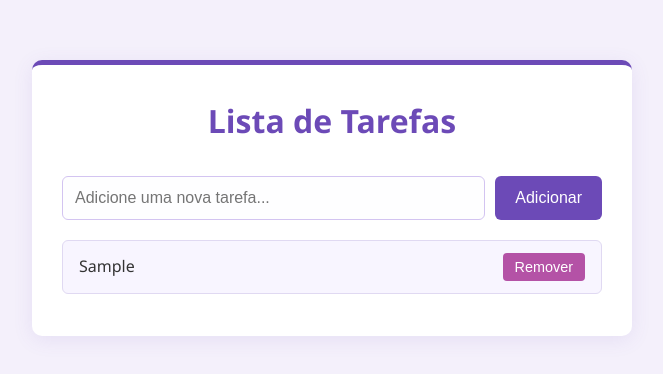
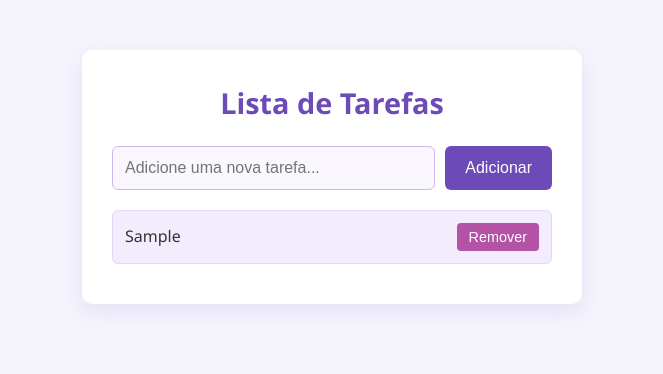
Before and after one commit to Bahnanah/lista-de-tarefas, a plain HTML site: page index.html in a window 1280 px wide. Both pictures are taken after typing "Sample" into the empty fields and a click on the button "Adicionar". Shown: the whole page, without its empty margins (308-971 px from the left). Drawn offline with Linux system fonts and the light colour scheme.

Commit message:
style.css

```diff
--- a/style.css
+++ b/style.css
@@ -8,56 +8,57 @@
 /* Corpo da página */
 body {
     font-family: 'Segoe UI', Tahoma, Geneva, Verdana, sans-serif;
-    background-color: #f4f0fb;
+    background-color: #f5f3fc;
     color: #333;
     line-height: 1.6;
+    min-height: 100vh;
+    display: flex;
+    justify-content: center;
+    align-items: start;
+    padding-top: 50px;
 }
 
 /* Container principal */
 .container {
-    max-width: 600px;
-    margin: 60px auto;
+    background-color: #fff;
     padding: 30px;
-    background-color: #fff;
     border-radius: 10px;
-    box-shadow: 0 4px 20px rgba(108, 74, 183, 0.1);
-    border-top: 5px solid #6c4ab7;
+    box-shadow: 0 8px 20px rgba(108, 74, 183, 0.1);
+    max-width: 500px;
+    width: 100%;
 }
 
-/* Cabeçalho */
-header {
+/* Título */
+h1 {
     text-align: center;
-    margin-bottom: 30px;
+    color: #6c4ab7;
+    margin-bottom: 20px;
+    font-size: 1.8rem;
 }
 
-header h1 {
-    font-size: 2rem;
-    color: #6c4ab7;
-}
-
-/* Formulário de entrada */
-.task-input form {
+/* Formulário */
+form {
     display: flex;
     gap: 10px;
     margin-bottom: 20px;
 }
 
-.task-input input[type="text"] {
+input[type="text"] {
     flex: 1;
     padding: 12px;
-    border: 1px solid #d3c4f1;
+    border: 1px solid #cbb8f2;
     border-radius: 6px;
     font-size: 1rem;
-    background-color: #fefeff;
+    background-color: #faf8fe;
 }
 
-.task-input input[type="text"]:focus {
+input[type="text"]:focus {
+    outline: none;
     border-color: #6c4ab7;
-    outline: none;
 }
 
-/* Botão de adicionar */
-.task-input button {
+/* Botão Adicionar */
+button[type="submit"] {
     padding: 12px 20px;
     background-color: #6c4ab7;
     color: white;
@@ -68,32 +69,28 @@ header h1 {
     transition: background-color 0.3s;
 }
 
-.task-input button:hover {
+button[type="submit"]:hover {
     background-color: #5939a5;
 }
 
-/* Lista de tarefas */
-.task-list ul {
+/* Lista de Tarefas */
+ul {
     list-style: none;
+    padding-left: 0;
 }
 
-.task-list li {
+li {
+    background-color: #f2ecfc;
+    border: 1px solid #e1d7f7;
+    border-radius: 6px;
+    padding: 12px;
+    margin-bottom: 10px;
     display: flex;
     justify-content: space-between;
     align-items: center;
-    padding: 12px 16px;
-    margin-bottom: 12px;
-    background-color: #f8f5ff;
-    border: 1px solid #e0d9f2;
-    border-radius: 6px;
-    transition: background-color 0.3s;
 }
 
-.task-list li:hover {
-    background-color: #f0ebff;
-}
-
-/* Botão de remover */
+/* Botão Remover */
 .btn-remover {
     background-color: #b452a6;
     color: white;
```
